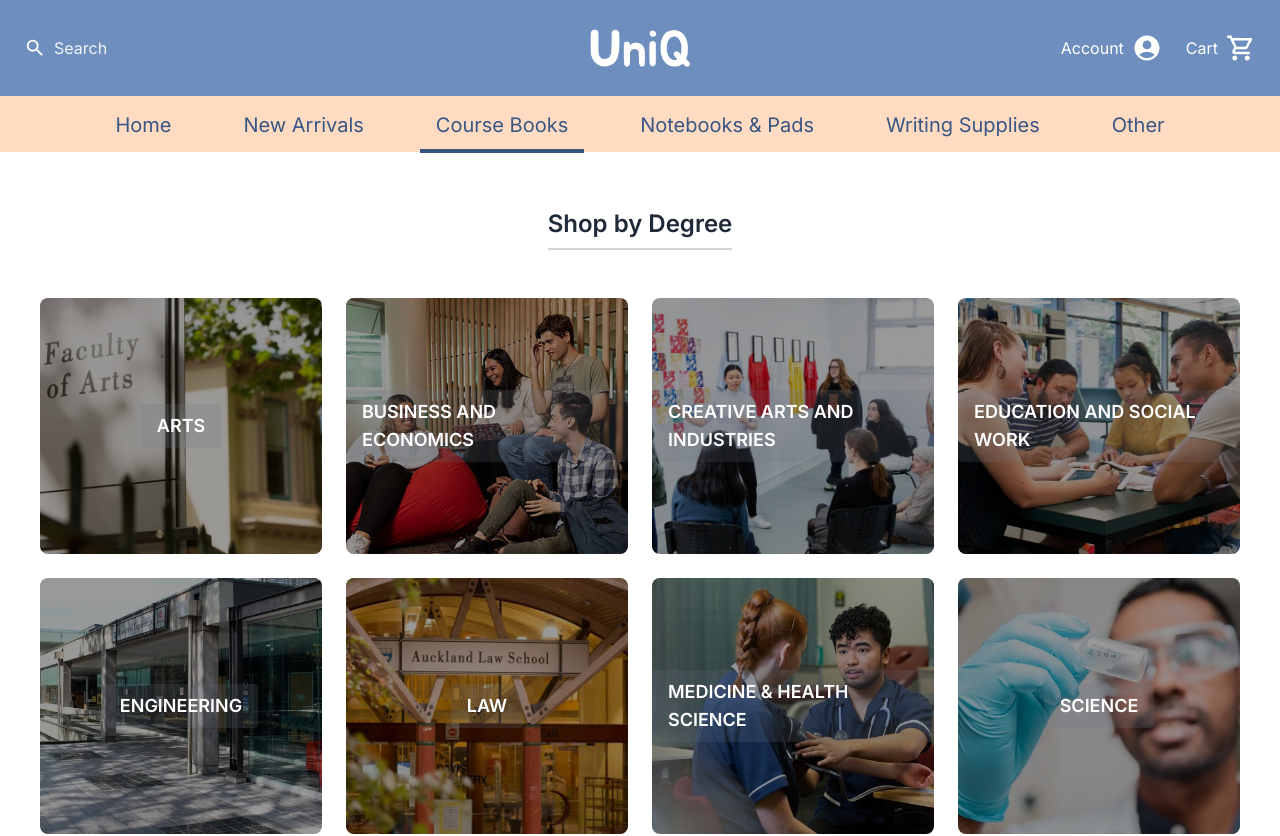
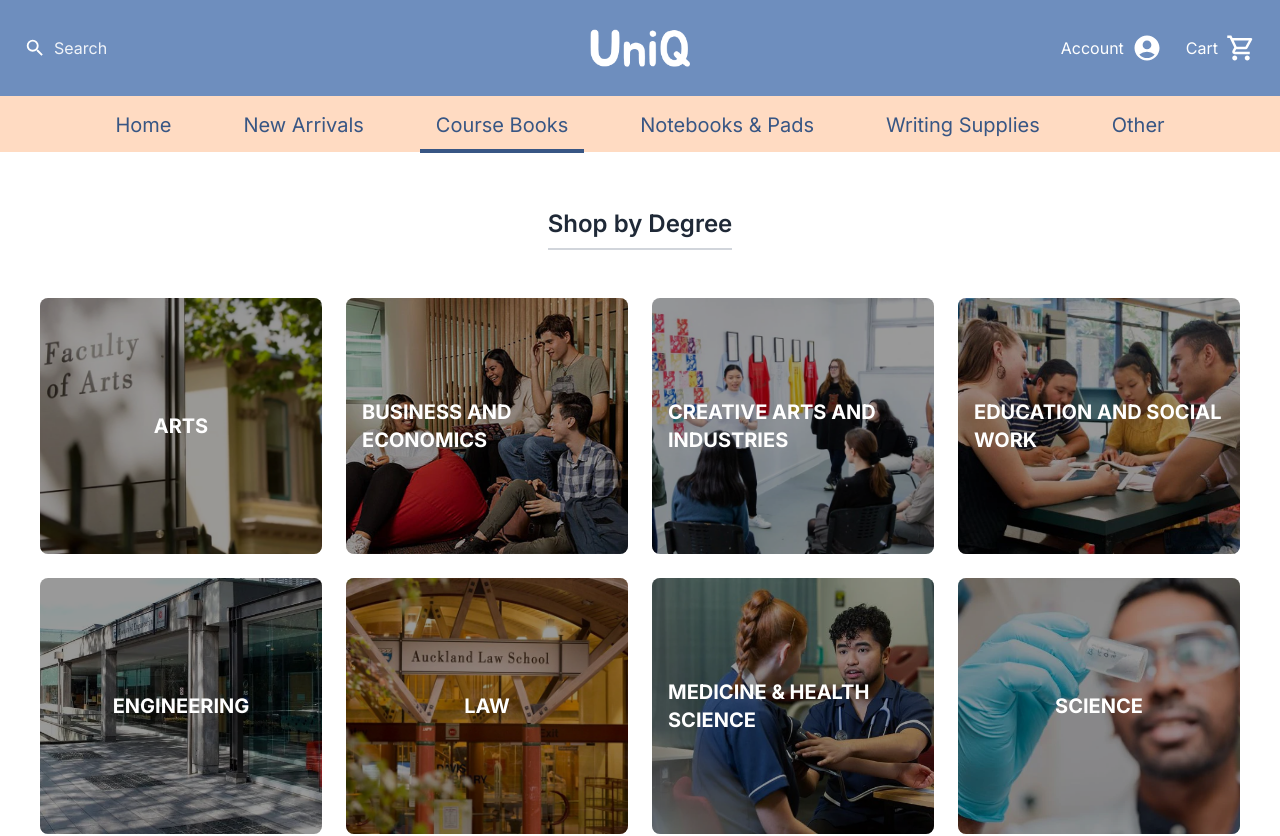
Before and after one commit to Softeng310-project/UniQ, a Next.js app: page /course-books in a window 1280 px wide. Shown: the top 836 px of the page. Built offline with nearby package versions, Linux system fonts and the light colour scheme; a web font is replaced by a local one.

Commit message:
got rid of the opaque box around the tex

```diff
--- a/app/course-books/page.tsx
+++ b/app/course-books/page.tsx
@@ -61,8 +61,8 @@ export default function CourseBooks() {
 
               {/* Title box */}
               <div className="absolute inset-0 flex items-center justify-center">
-                <div className="bg-gray-500 bg-opacity-20 px-4 py-2 rounded">
-                  <span className="text-white text-lg font-semibold text-center">
+                <div className="px-4 py-2 rounded">
+                  <span className="text-white text-xl font-bold text-center">
                     {degree.name.toUpperCase()}
                   </span>
                 </div>
```
